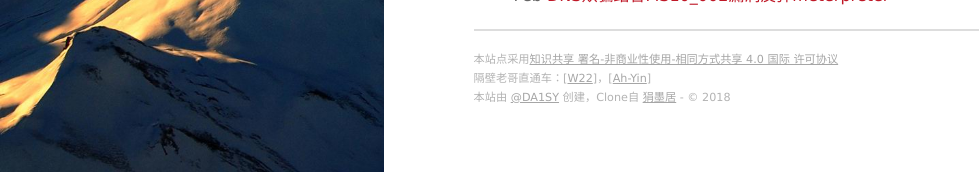
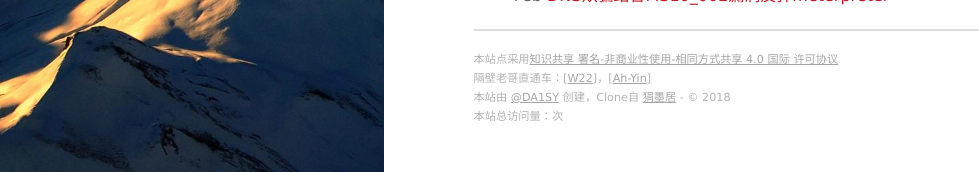
Before and after one commit to linusboyle/linusboyle.cn, a Jekyll site: the page built from archives.html, in a window 1280 px wide and 981 px high. Shown: the part 809-981 px from the top of the window, without its empty margins (0-979 px from the left). Built offline with Jekyll 4.4.1, drawn with Linux system fonts in a browser that asks for light colours; nearby versions of some CDN libraries; comment, search, counter and statistics services are not loaded.

Commit message:
Update footer.html

```diff
--- a/_includes/footer.html
+++ b/_includes/footer.html
@@ -5,6 +5,8 @@
 
     	<span class="footer__copyright">本站点采用<a href="http://creativecommons.org/licenses/by-nc-sa/4.0/">知识共享 署名-非商业性使用-相同方式共享 4.0 国际 许可协议</a></span>
       <span class="footer__copyright">隔壁老哥直通车：[<a href="http://w22.xyz/">W22</a>]，[<a href="http://www.57q.top/">Ah-Yin</a>]</span>
-        <span class="footer__copyright">本站{% if site.creator %}由 {{site.creator}} 创建，{% endif %}Clone自 <a href="https://github.com/linusboyle/linusboyle.github.io">狷墨居</a> - &copy; {{site.time | date: "%Y"}}</span>
+        <span class="footer__copyright">本站{% if site.creator %}由 {{site.creator}} 创建，{% endif %}Clone自 <a href="https://github.com/linusboyle/linusboyle.github.io">狷墨居</a> - &copy; {{site.time | date: "%Y"}}</span><span id="busuanzi_container_site_pv">本站总访问量：<span id="busuanzi_value_site_pv"></span>次</span>
+
+
     </footer>
 </section>
```
